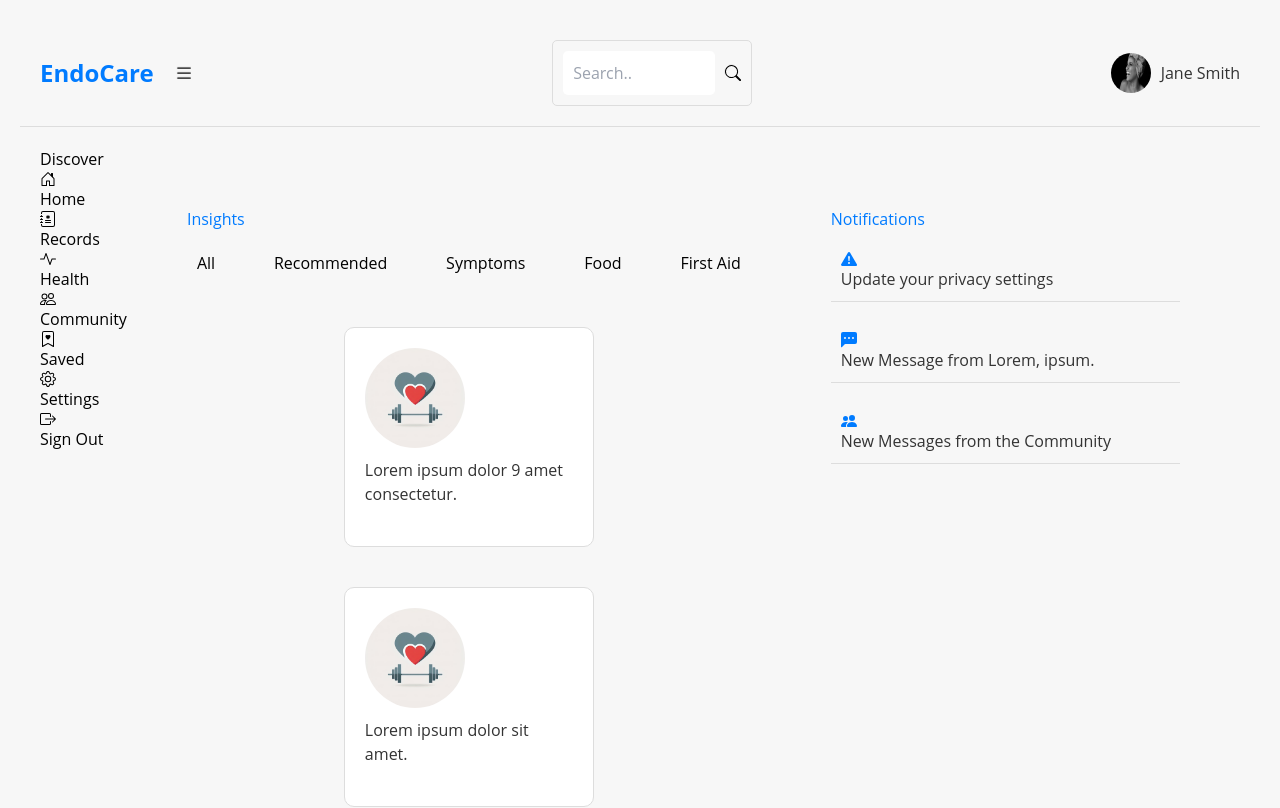
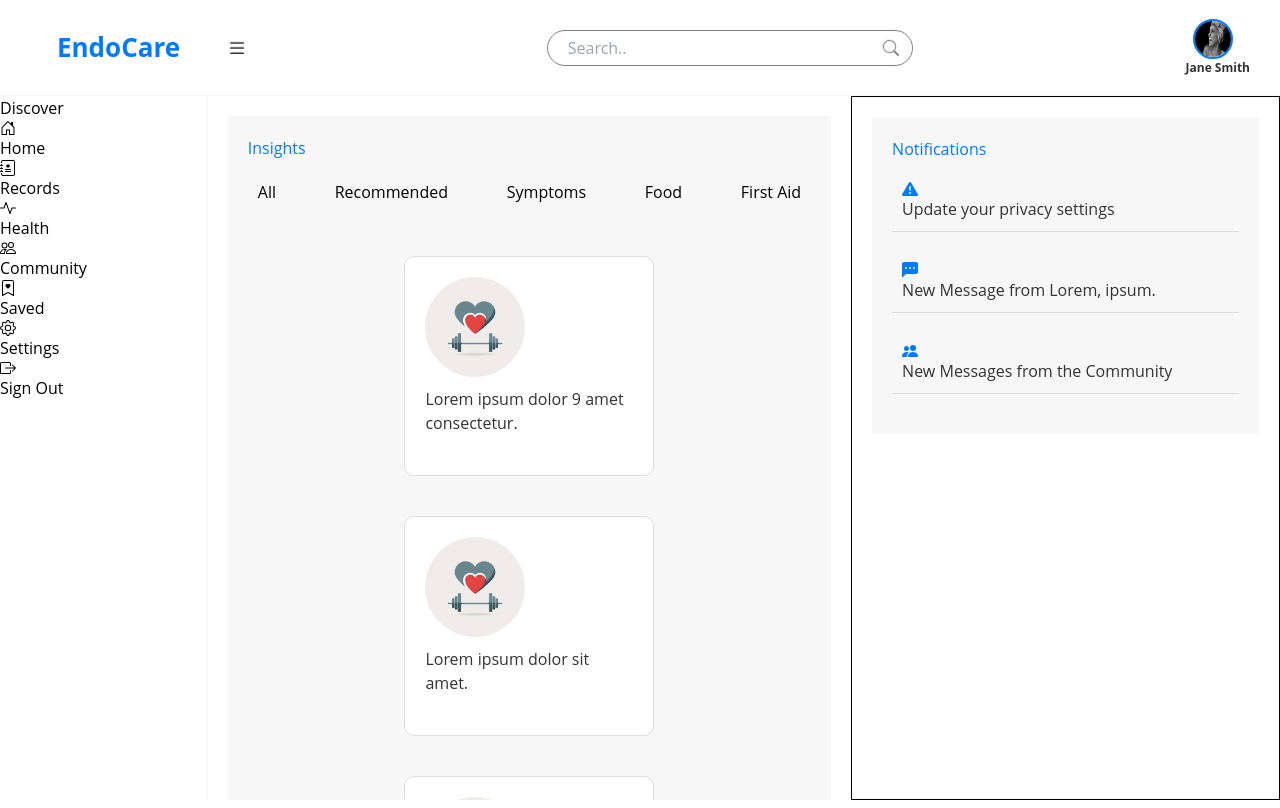
Before and after one commit to Wamziss/EndoCare, a React (Vite) app: page /home in a window 1280 px wide. Shown: the top 808 px of the page. Built offline with nearby package versions, Linux system fonts and the light colour scheme.

Commit message:
Updated navigation layout and css files organiation

```diff
--- a/src/Components/Dashboard/Homepage/Styles.css
+++ b/src/Components/Dashboard/Homepage/Styles.css
@@ -1,154 +1,5 @@
-.navigation {
-    display: flex;
-    justify-content: space-between;
-    align-items: center;
-    padding: 20px;
-    background-color: #f7f7f7; /* light gray background */
-    border-bottom: 1px solid #ddd; /* light gray border */
-  }
 
-  .leftNav {
-    display: flex;
-    align-items: center;
-  }
 
-  .logo {
-    font-size: 24px;
-    font-weight: bold;
-    color: #007bff; /* blue color */
-    margin-right: 20px;
-  }
-
-  .menuBar {
-    cursor: pointer;
-  }
-
-  .menuBar svg {
-    transition: fill 0.2s ease-in-out;
-  }
-
-  .menuBar:hover svg {
-    fill: #007bff; /* blue color on hover */
-  }
-
-  .middleNav {
-    display: flex;
-    align-items: center;
-    margin: 0 20px;
-  }
-
-  .searchbar {
-    display: flex;
-    align-items: center;
-    border: 1px solid #ddd; /* light gray border */
-    border-radius: 5px;
-    padding: 10px;
-    width: 200px;
-  }
-
-  .searchbar input[type="search"] {
-    width: 100%;
-    padding: 10px;
-    border: none;
-    border-radius: 5px;
-    font-size: 16px;
-  }
-
-  .searchIcon {
-    margin-left: 10px;
-    cursor: pointer;
-  }
-
-  .searchIcon svg {
-    transition: fill 0.2s ease-in-out;
-  }
-
-  .searchIcon:hover svg {
-    fill: #007bff; /* blue color on hover */
-  }
-
-  .rightNav {
-    display: flex;
-    align-items: center;
-  }
-
-  .rightNav img {
-    width: 40px;
-    height: 40px;
-    border-radius: 50%;
-    margin-right: 10px;
-  }
-
-  .username {
-    font-size: 16px;
-    color: #333; /* dark gray color */
-  }
-
-  /* Animations */
-
-  .menuBar svg {
-    animation: pulse 2s infinite;
-  }
-
-  .searchIcon svg {
-    animation: pulse 2s infinite;
-  }
-
-  @keyframes pulse {
-    0% {
-      transform: scale(1);
-    }
-    50% {
-      transform: scale(1.1);
-    }
-    100% {
-      transform: scale(1);
-    }
-  }
-  .MainContainer {
-    background-color: #F7F7F7; /* Light gray background */
-    padding: 20px;
-    font-family: Open Sans, sans-serif;
-  }
-
-  .contentArea {
-    display: flex;
-    flex-direction: row;
-    padding: 20px;
-  }
-
-  .Sidebar {
-    background-color: #34A853; /* Hospital green */
-    width: 250px;
-    padding: 20px;
-    border-radius: 10px;
-    box-shadow: 0 0 10px rgba(0, 0, 0, 0.1);
-  }
-
-  .mainContent {
-    display: flex;
-    flex-direction: row;
-    flex-wrap: wrap;
-    justify-content: space-between;
-    padding: 20px;
-  }
-
-  .leftContent {
-    width: 60%;
-    padding: 20px;
-  }
-
-  .rightContent {
-    width: 40%;
-    padding: 20px;
-  }
-
-  .Notifications {
-    background-color: #FFC107; /* Hospital yellow */
-    padding: 20px;
-    border-radius: 10px;
-    box-shadow: 0 0 10px rgba(0, 0, 0, 0.1);
-  }
   .notificationsCard {
     padding: 20px;
     background-color: #f7f7f7; /* light gray background */
--- a/src/Components/Dashboard/Records/Styles.css
+++ b/src/Components/Dashboard/Records/Styles.css
@@ -1,15 +1,4 @@
-.mainContent {
-    display: flex;
-    flex-direction: row;
-    padding: 20px;
-  }
 
-  Sidebar {
-    width: 250px;
-    background-color: #f7f7f7; /* light gray background */
-    padding: 20px;
-    border-right: 1px solid #ddd; /* light gray border */
-  }
 
   .mainArea {
     flex: 1;
--- a/src/Components/Dashboard/Sidebar.jsx
+++ b/src/Components/Dashboard/Sidebar.jsx
@@ -1,6 +1,6 @@
 import React from 'react';
 import { Link } from 'react-router-dom';
-//import './Styles.css'
+import './Styles.css'
 
 function Sidebar() {
   return (
--- a/src/Components/Dashboard/Styles.css
+++ b/src/Components/Dashboard/Styles.css
@@ -0,0 +1,153 @@
+*{
+  font-family: Open Sans, sans-serif;
+}
+  .MainContainer {
+    background-color: #fff;
+    height: 100vh;
+    /* overflow-y: scroll; */
+  }
+
+/* Navigation  */
+.navigation {
+  display: flex;
+  justify-content: space-between;
+  align-items: center;
+  padding: 10px 30px;
+  background-color: #fff; /* light gray background */
+  border-bottom: 1px solid #f5f5f5; /* light gray border */
+  position: relative;
+  width: 100%;
+  height: 12vh;
+}
+
+
+.leftNav {
+  display: flex;
+  align-items: center;
+  width: 20%;
+  justify-content: space-evenly;
+}
+
+.logo {
+  font-size: 26px;
+  font-weight: bold;
+  color: #007bff; /* blue color */
+  margin-right: 20px;
+}
+
+.menuBar {
+  cursor: pointer;
+}
+
+.menuBar svg {
+  transition: fill 0.2s ease-in-out;
+}
+
+.menuBar:hover svg {
+  fill: #007bff; /* blue color on hover */
+}
+
+.middleNav {
+  display: flex;
+  align-items: center;
+  margin: 0 20px;
+  width: 30%;
+}
+
+ .searchbar {
+  display: flex;
+  align-items: center;
+  width: 100%;
+}
+
+.searchbar input[type="search"] {
+  width: 100%;
+  padding: 5px 20px;
+  border-radius: 20px;
+  font-size: 16px;
+  border: 1px solid gray;
+}
+
+.searchIcon {
+  margin-left: 10px;
+  cursor: pointer;
+  color: gray;
+  margin-left: -30px;
+}
+
+.searchIcon svg {
+  transition: fill 0.2s ease-in-out;
+}
+
+.searchIcon:hover svg {
+  fill: #007bff; /* blue color on hover */
+}
+
+.rightNav {
+  display: flex;
+  flex-direction: column;
+  align-items: center;
+  /* border: 1px solid; */
+  margin: -10 auto;
+}
+
+.rightNav img {
+  width: 40px;
+  height: 40px;
+  border-radius: 50%;
+  margin-right: 10px;
+  border: 2px solid #007bff;
+}
+
+.username {
+  font-size: 12px;
+  color: #333;
+  font-weight: bold;
+}
+
+/* Animations */
+
+.menuBar svg {
+  animation: pulse 2s infinite;
+}
+
+.searchIcon svg {
+  animation: pulse 2s infinite;
+}
+
+@keyframes pulse {
+  0% {
+    transform: scale(1);
+  }
+  50% {
+    transform: scale(1.1);
+  }
+  100% {
+    transform: scale(1);
+  }
+}
+/* Navigation end */
+/* Content area start */
+.contentArea{
+  display: flex;
+  flex-direction: row;
+  height: 88vh;
+}
+/* Content area end */
+/* Sidebar */
+.sidebar {
+  background-color: '#fff';
+  border-right: 1px solid #f5f5f5;
+  position: relative;
+  width: 20%;
+  height: 100%;
+}
+.mainContent{
+  background-color: #fff;
+  overflow-y: scroll;
+  display: flex;
+}
+.rightContent{
+  width: 20%;
+  border: 1px solid;
+}
```
